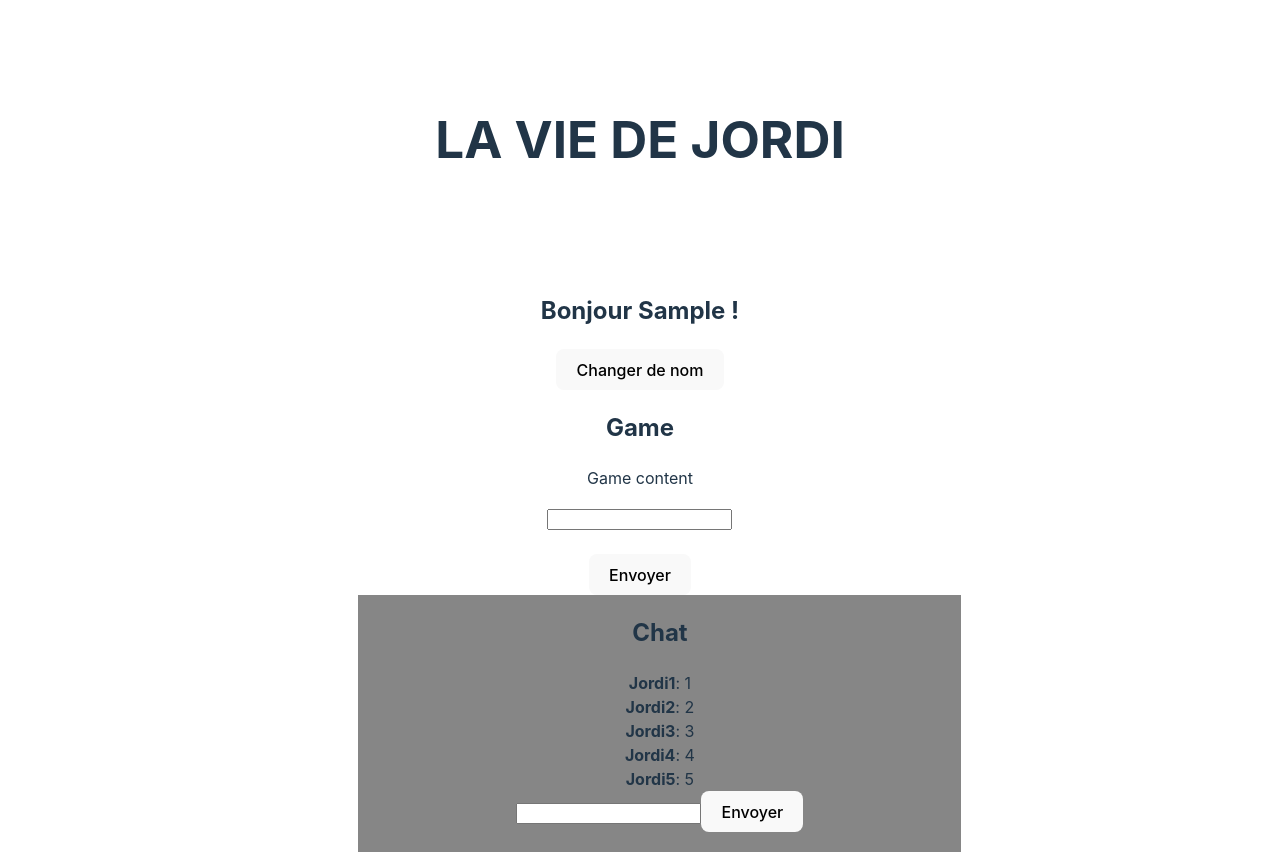
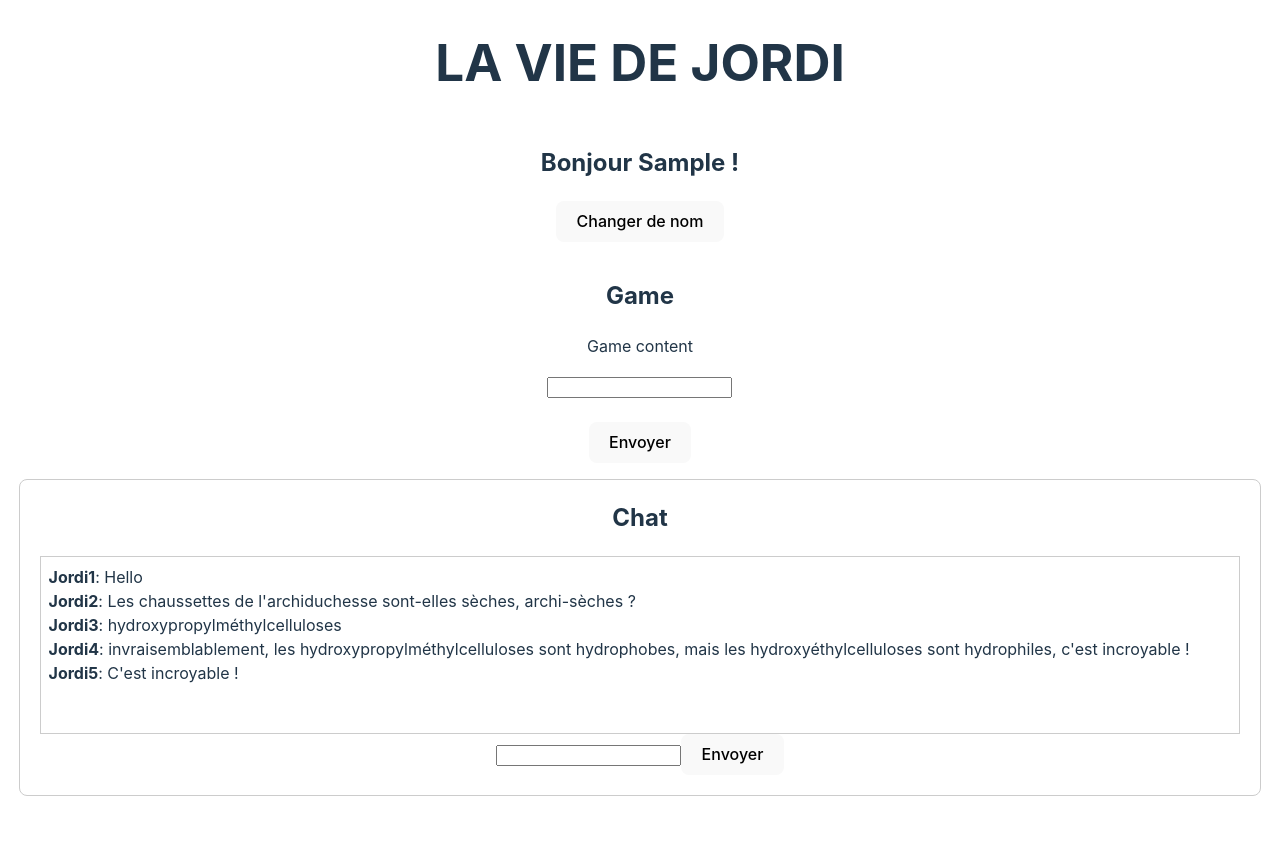
Before and after one commit to Anxton/laviedejordi, a React (Vite) app: page / in a window 1280 px wide. Both pictures are taken after typing "Sample" into the empty fields and a click on the button "Envoyer". After the commit the page ends 800 px from the top, so only its background shows below. Built offline with nearby package versions, Linux system fonts and the light colour scheme.

Commit message:
update Chat to include username prop, improve styling, scroll to bottom

```diff
--- a/src/App.css
+++ b/src/App.css
@@ -9,10 +9,17 @@
 }
 
 .logo {
-  height: 1em;
-  padding: 1.5em;
   transition: filter 300ms;
 }
 .logo:hover {
   filter: drop-shadow(0 0 2em #565effaa);
 }
+
+.content {
+  display: flex;
+  flex-direction: column;
+  justify-content: center;
+  align-items: center;
+
+  gap: 1em;
+}
--- a/src/App.tsx
+++ b/src/App.tsx
@@ -1,8 +1,8 @@
 import { useState } from "react";
 import "./App.css";
-import Chat from "./chat/Chat";
 import Game from "./Game";
 import NameForm from "./NameForm";
+import Chat from "./chat/Chat";
 import "./index.css";
 
 function App() {
@@ -28,7 +28,7 @@ function App() {
               <button onClick={() => setName("")}>Changer de nom</button>
             </div>
             <Game />
-            <Chat />
+            <Chat username={name} />
           </>
         )}
       </div>
--- a/src/chat/Chat.css
+++ b/src/chat/Chat.css
@@ -2,6 +2,15 @@
     display: flex;
     flex-direction: column;
     width: 100%;
-    background-color: #868686;
+    border: 1px solid #ccc;
+    border-radius: 0.5em;
     padding: 0 1.245em 1.245em 1.245em;
 }
+
+.messages {
+    text-align: left;
+    overflow-y: auto;
+    height: 20vh;
+    padding: 0.5em;
+    border: 1px solid #ccc;
+}
--- a/src/chat/Chat.tsx
+++ b/src/chat/Chat.tsx
@@ -1,43 +1,76 @@
+import { useEffect, useState } from "react";
 import "./Chat.css";
 import ChatMessage from "./ChatMessage";
-function Chat() {
-  const messages = [
+function Chat({ username }: { username: string }) {
+  const [messages, setMessages] = useState([
     {
       id: 1,
-      nickname: "Jordi1",
-      message: "1",
+      author: "Jordi1",
+      message: "Hello",
     },
     {
       id: 2,
-      nickname: "Jordi2",
-      message: "2",
+      author: "Jordi2",
+      message:
+        "Les chaussettes de l'archiduchesse sont-elles sèches, archi-sèches ?",
     },
     {
       id: 3,
-      nickname: "Jordi3",
-      message: "3",
+      author: "Jordi3",
+      message: "hydroxypropylméthylcelluloses",
     },
     {
       id: 4,
-      nickname: "Jordi4",
-      message: "4",
+      author: "Jordi4",
+      message:
+        "invraisemblablement, les hydroxypropylméthylcelluloses sont hydrophobes, mais les hydroxyéthylcelluloses sont hydrophiles, c'est incroyable !",
     },
     {
       id: 5,
-      nickname: "Jordi5",
-      message: "5",
+      author: "Jordi5",
+      message: "C'est incroyable !",
     },
-  ];
+  ]);
+
+  useEffect(() => {
+    // scroll to bottom
+    const messagesDiv = document.querySelector(".messages");
+    if (messagesDiv) {
+      messagesDiv.scrollTop = messagesDiv.scrollHeight;
+    }
+  }, [messages]);
+
+  function randomId() {
+    return Math.floor(Math.random() * 1000000);
+  }
+
+  function sendMessage(event: React.FormEvent<HTMLFormElement>) {
+    event.preventDefault();
+    const formData = new FormData(event.currentTarget);
+    const newMessage = {
+      id: randomId(),
+      author: username,
+      message: formData.get("message") as string,
+    };
+    // optimistically add the message
+    setMessages([...messages, newMessage]);
+    // clear the input
+    const input = event.currentTarget.querySelector("input");
+    if (input) {
+      input.value = "";
+    }
+    // send the message to the server using websockets
+  }
 
   return (
     <div className="chat">
       <h2>Chat</h2>
       <div className="messages">
         {messages.map((message) => (
-          <ChatMessage nickname={message.nickname} message={message.message} />
+          <ChatMessage username={message.author} message={message.message} />
         ))}
       </div>
-      <form>
+      <form onSubmit={sendMessage}>
         <input type="text" name="message" />
         <button type="submit">Envoyer</button>
       </form>
--- a/src/chat/ChatMessage.tsx
+++ b/src/chat/ChatMessage.tsx
@@ -1,13 +1,13 @@
 function ChatMessage({
-  nickname,
+  username,
   message,
 }: {
-  nickname: string;
+  username: string;
   message: string;
 }) {
   return (
     <div className="message">
-      <strong>{nickname}</strong>: {message}
+      <strong>{username}</strong>: {message}
     </div>
   );
 }
```
